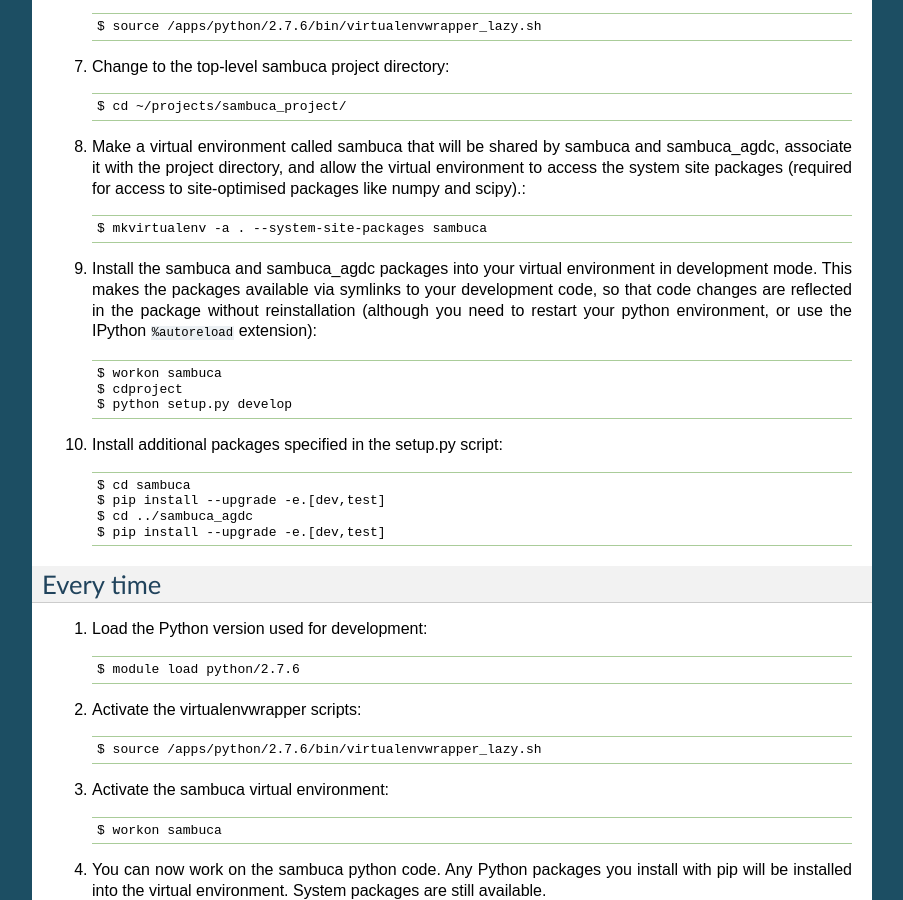
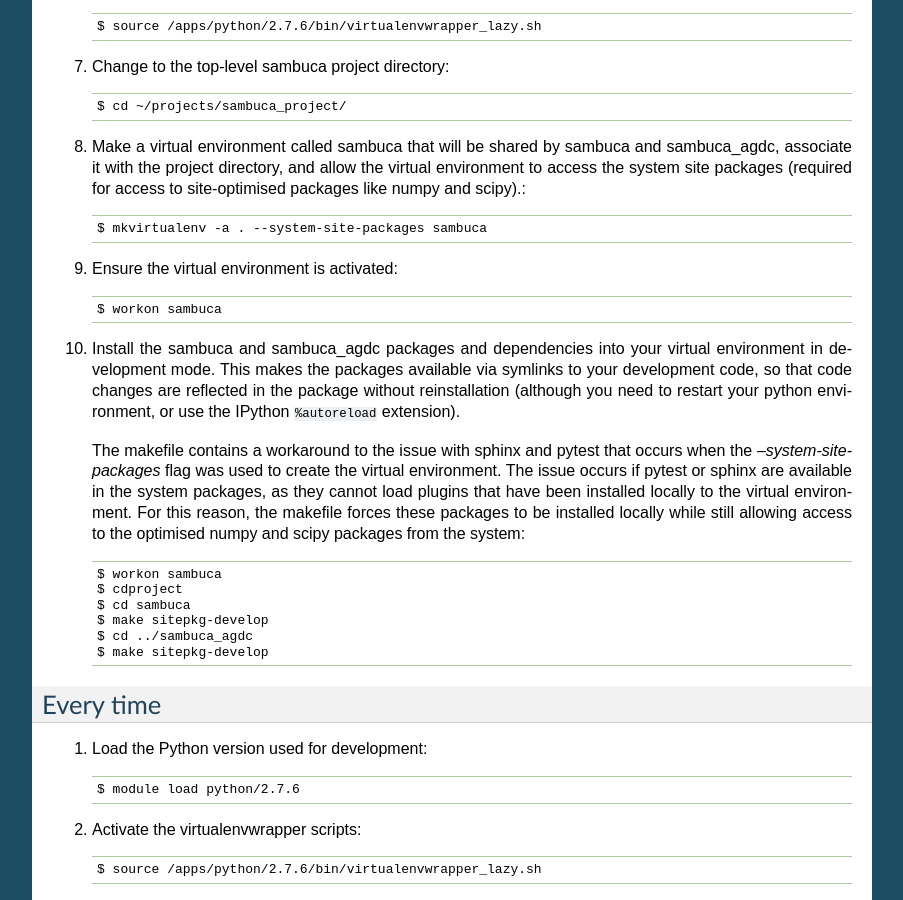
Before and after one commit to obarrilero/sambuca, a Sphinx documentation site: the page built from docs/csiro_development_environment.rst, in a window 1280 px wide and 900 px high, scrolled down 927 px. Shown: the whole window, without its empty margins (198-1101 px from the left). Built offline with Sphinx 7.4.7, drawn with Linux system fonts in a browser that asks for light colours.

Commit message:
updated internal dev notes to reflect package plugin issue workaround

```diff
--- a/docs/csiro_development_environment.rst
+++ b/docs/csiro_development_environment.rst
@@ -59,22 +59,30 @@ Once only
 
         $ mkvirtualenv -a . --system-site-packages sambuca
 
-9.  Install the sambuca and sambuca_agdc packages into your virtual environment
-    in development mode. This makes the packages available via symlinks to your
-    development code, so that code changes are reflected in the package without
-    reinstallation (although you need to restart your python environment, or use
-    the IPython ``%autoreload`` extension)::
+9.  Ensure the virtual environment is activated::
+
+        $ workon sambuca
+
+10. Install the sambuca and sambuca_agdc packages and dependencies into your
+    virtual environment in development mode.  This makes the packages available
+    via symlinks to your development code, so that code changes are reflected in
+    the package without reinstallation (although you need to restart your python
+    environment, or use the IPython ``%autoreload`` extension).
+
+    The makefile contains a workaround to the issue with sphinx and pytest that
+    occurs when the `--system-site-packages` flag was used to create the virtual
+    environment. The issue occurs if pytest or sphinx are available in the
+    system packages, as they cannot load plugins that have been installed
+    locally to the virtual environment. For this reason, the makefile forces
+    these packages to be installed locally while still allowing access to the
+    optimised numpy and scipy packages from the system::
 
         $ workon sambuca
         $ cdproject
-        $ python setup.py develop
-
-10. Install additional packages specified in the setup.py script::
-
         $ cd sambuca
-        $ pip install --upgrade -e.[dev,test]
+        $ make sitepkg-develop
         $ cd ../sambuca_agdc
-        $ pip install --upgrade -e.[dev,test]
+        $ make sitepkg-develop
 
 Every time
 ----------
```
Also changed, not shown: README.md (+24 -15 lines).
